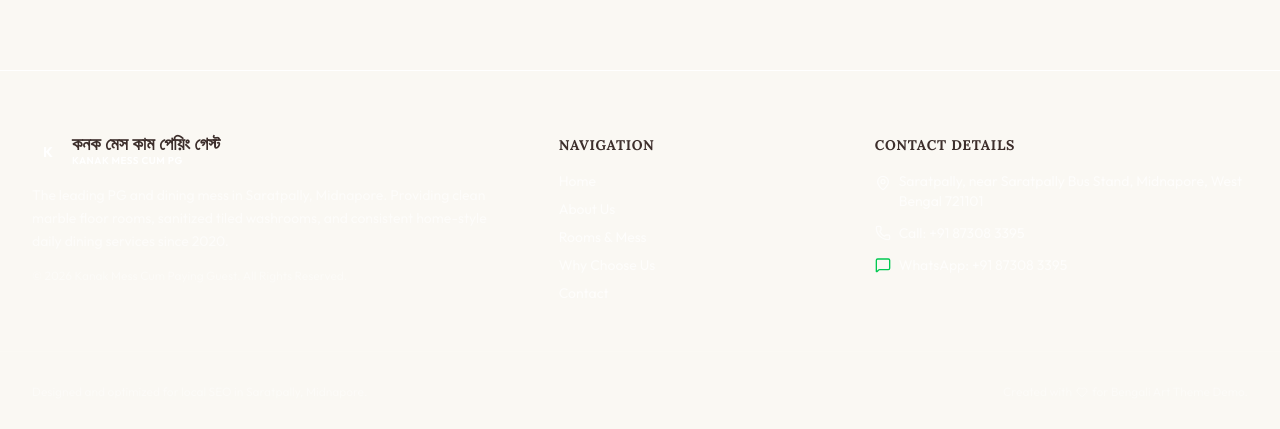
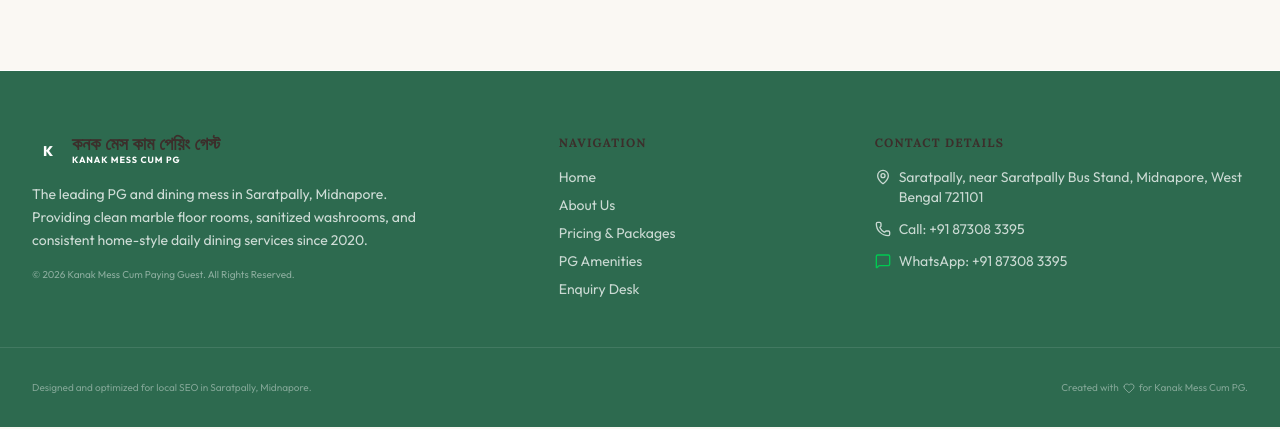
Before and after one commit to adeditsmsg-oss/kanak-mess, a Next.js app: page / in a window 1280 px wide. Shown: the part 8424-8853 px from the top of the page. Built offline with nearby package versions, Linux system fonts and the light colour scheme.

Commit message:
Upload src/components/Footer.tsx to main (Next.js layout upgrade)

```diff
--- a/src/components/Footer.tsx
+++ b/src/components/Footer.tsx
@@ -1,50 +1,54 @@
+'use client';
+
 import React from 'react';
-import { Phone, MapPin, MessageSquare, Heart } from 'lucide-react';
+import { Phone, MapPin, Heart, MessageSquare } from 'lucide-react';
 
 export default function Footer() {
   return (
-    <footer className="bg-primaryDark text-white pt-16 pb-8 border-t border-terracotta/20">
-      <div className="max-w-7xl mx-auto px-4 sm:px-6 lg:px-8 grid grid-cols-1 md:grid-cols-12 gap-12 text-left">
+    <footer className="bg-primaryGreen text-whitePure pt-16 pb-8 border-t border-accentRose/20 relative overflow-hidden">
+      <div className="absolute inset-0 opacity-5 floral-backdrop" />
 
-        {/* Branding & Description */}
+      <div className="max-w-7xl mx-auto px-6 sm:px-8 relative z-10 grid grid-cols-1 md:grid-cols-12 gap-12 text-left">
+
+        {/* Description & Branding */}
         <div className="md:col-span-5 space-y-4">
           <div className="flex items-center space-x-2">
-            <div className="w-8 h-8 rounded-full bg-terracotta flex items-center justify-center text-white text-sm font-bold">
+            <div className="w-8 h-8 rounded-full bg-accentRose flex items-center justify-center text-whitePure text-sm font-black">
               K
             </div>
             <div>
-              <h3 className="font-bengali text-lg font-bold leading-none">কনক মেস কাম পেয়িং গেস্ট</h3>
-              <p className="text-[10px] text-goldBrand uppercase tracking-wider font-semibold">Kanak Mess Cum PG</p>
+              <h3 className="font-bengali text-base sm:text-lg font-extrabold leading-none">কনক মেস কাম পেয়িং গেস্ট</h3>
+              <p className="text-[9px] text-goldBrand uppercase tracking-widest font-bold">Kanak Mess Cum PG</p>
             </div>
           </div>
 
-          <p className="text-white/60 text-sm leading-relaxed">
-            The leading PG and dining mess in Saratpally, Midnapore. Providing clean marble floor rooms, sanitized tiled washrooms, and consistent home-style daily dining services since 2020.
+          <p className="text-whitePure/77 text-xs sm:text-sm leading-relaxed max-w-sm">
+            The leading PG and dining mess in Saratpally, Midnapore. Providing clean marble floor rooms, sanitized washrooms, and consistent home-style daily dining services since 2020.
           </p>
 
-          <p className="text-xs text-white/40">
+          <p className="text-[10px] text-whitePure/45">
             © {new Date().getFullYear()} Kanak Mess Cum Paying Guest. All Rights Reserved.
           </p>
         </div>
 
         {/* Quick Links */}
         <div className="md:col-span-3 space-y-4">
-          <h4 className="font-bold text-sm uppercase tracking-wider text-goldBrand">Navigation</h4>
-          <ul className="space-y-2 text-sm text-white/70">
+          <h4 className="font-bold text-xs uppercase tracking-widest text-goldBrand">Navigation</h4>
+          <ul className="space-y-2 text-xs sm:text-sm text-whitePure/75">
             <li><a href="#home" className="hover:text-goldBrand transition-colors">Home</a></li>
             <li><a href="#about" className="hover:text-goldBrand transition-colors">About Us</a></li>
-            <li><a href="#services" className="hover:text-goldBrand transition-colors">Rooms & Mess</a></li>
-            <li><a href="#why-us" className="hover:text-goldBrand transition-colors">Why Choose Us</a></li>
-            <li><a href="#contact" className="hover:text-goldBrand transition-colors">Contact</a></li>
+            <li><a href="#services" className="hover:text-goldBrand transition-colors">Pricing & Packages</a></li>
+            <li><a href="#why-us" className="hover:text-goldBrand transition-colors">PG Amenities</a></li>
+            <li><a href="#contact" className="hover:text-goldBrand transition-colors">Enquiry Desk</a></li>
           </ul>
         </div>
 
-        {/* Contact Info */}
+        {/* Contact details */}
         <div className="md:col-span-4 space-y-4">
-          <h4 className="font-bold text-sm uppercase tracking-wider text-goldBrand">Contact Details</h4>
-          <ul className="space-y-3 text-sm text-white/70">
+          <h4 className="font-bold text-xs uppercase tracking-widest text-goldBrand">Contact Details</h4>
+          <ul className="space-y-3 text-xs sm:text-sm text-whitePure/75">
             <li className="flex items-start space-x-2">
-              <MapPin size={16} className="text-goldBrand mt-1 flex-shrink-0" />
+              <MapPin size={16} className="text-goldBrand mt-0.5 flex-shrink-0" />
               <span>Saratpally, near Saratpally Bus Stand, Midnapore, West Bengal 721101</span>
             </li>
             <li className="flex items-center space-x-2">
@@ -60,11 +64,10 @@ export default function Footer() {
 
       </div>
 
-      {/* Made with Love by Agency / Local SEO Tag */}
-      <div className="max-w-7xl mx-auto px-4 sm:px-6 lg:px-8 mt-12 pt-8 border-t border-white/10 flex flex-col sm:flex-row items-center justify-between text-xs text-white/40 gap-4">
+      <div className="max-w-7xl mx-auto px-6 sm:px-8 mt-12 pt-8 border-t border-whitePure/10 flex flex-col sm:flex-row items-center justify-between text-[10px] text-whitePure/40 gap-4">
         <p>Designed and optimized for local SEO in Saratpally, Midnapore.</p>
         <p className="flex items-center">
-          Created with <Heart size={12} className="text-goldBrand mx-1 fill-goldBrand" /> for Bengali Art Theme Demo.
+          Created with <Heart size={12} className="text-accentRose mx-1 fill-accentRose" /> for Kanak Mess Cum PG.
         </p>
       </div>
     </footer>
```
